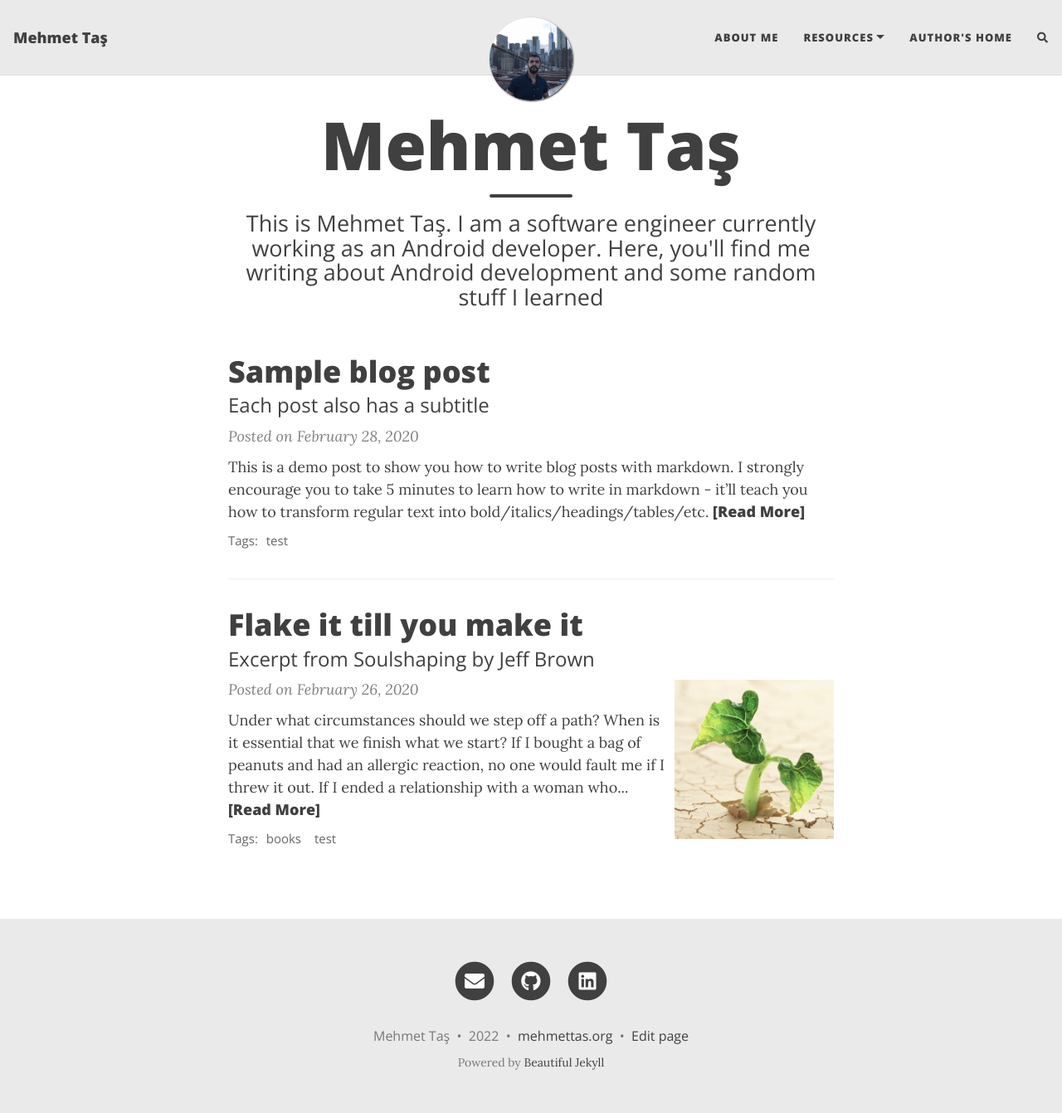
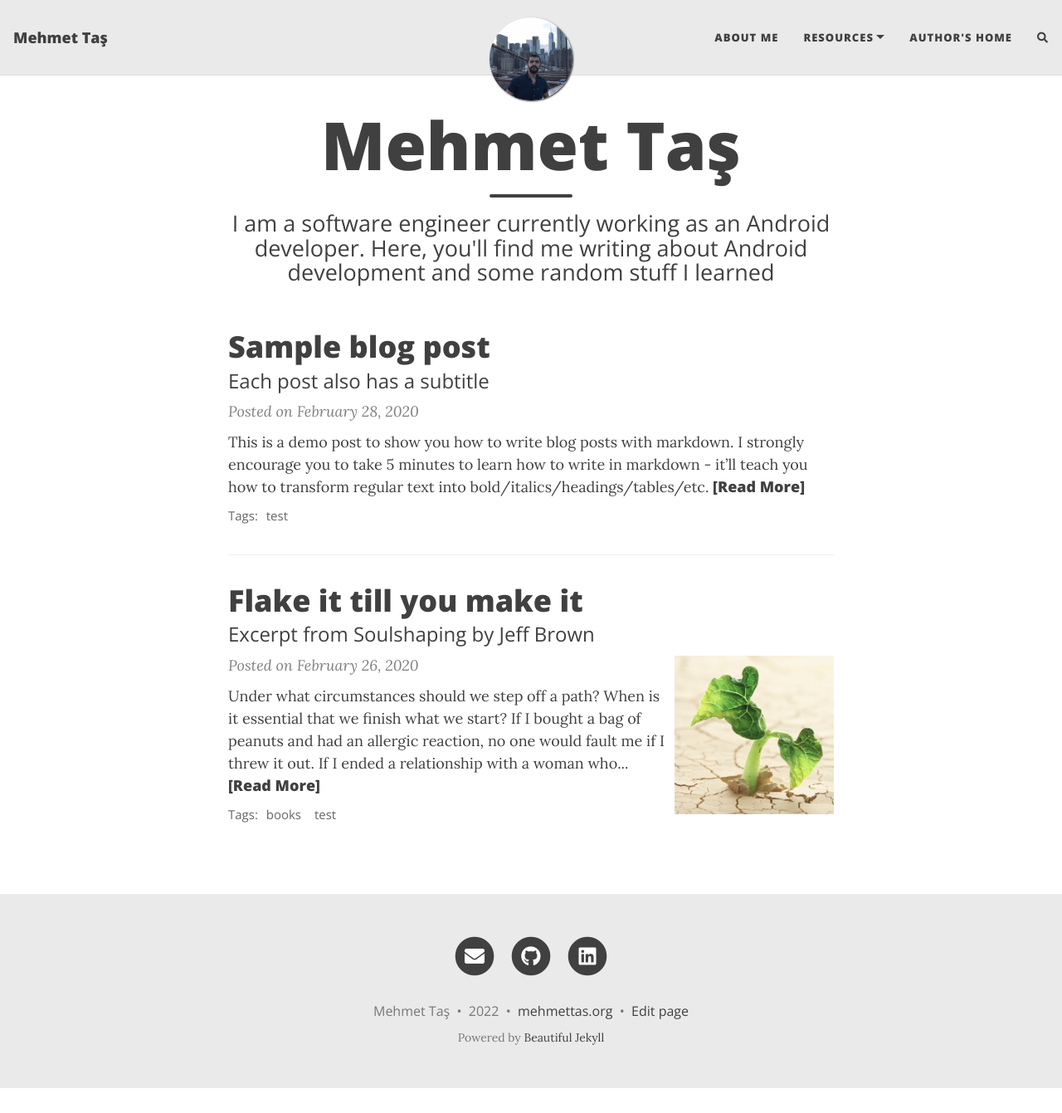
Before and after one commit to mehmettas/mehmettas.site, a Jekyll site: the page built from index.html, in a window 1280 px wide and 1341 px high. Shown: the whole window at 83% size. Built offline with Jekyll 4.4.1, drawn with Linux system fonts in a browser that asks for light colours; nearby versions of some CDN libraries; the list of posts is cut into pages by our own code; comment, search, counter and statistics services are not loaded.

Commit message:
update title subtitle

```diff
--- a/index.html
+++ b/index.html
@@ -1,5 +1,5 @@
 ---
 layout: home
 title: Mehmet Taş
-subtitle: This is Mehmet Taş. I am a software engineer currently working as an Android developer. Here, you'll find me writing about Android development and some random stuff I learned
+subtitle: I am a software engineer currently working as an Android developer. Here, you'll find me writing about Android development and some random stuff I learned
 ---
```
